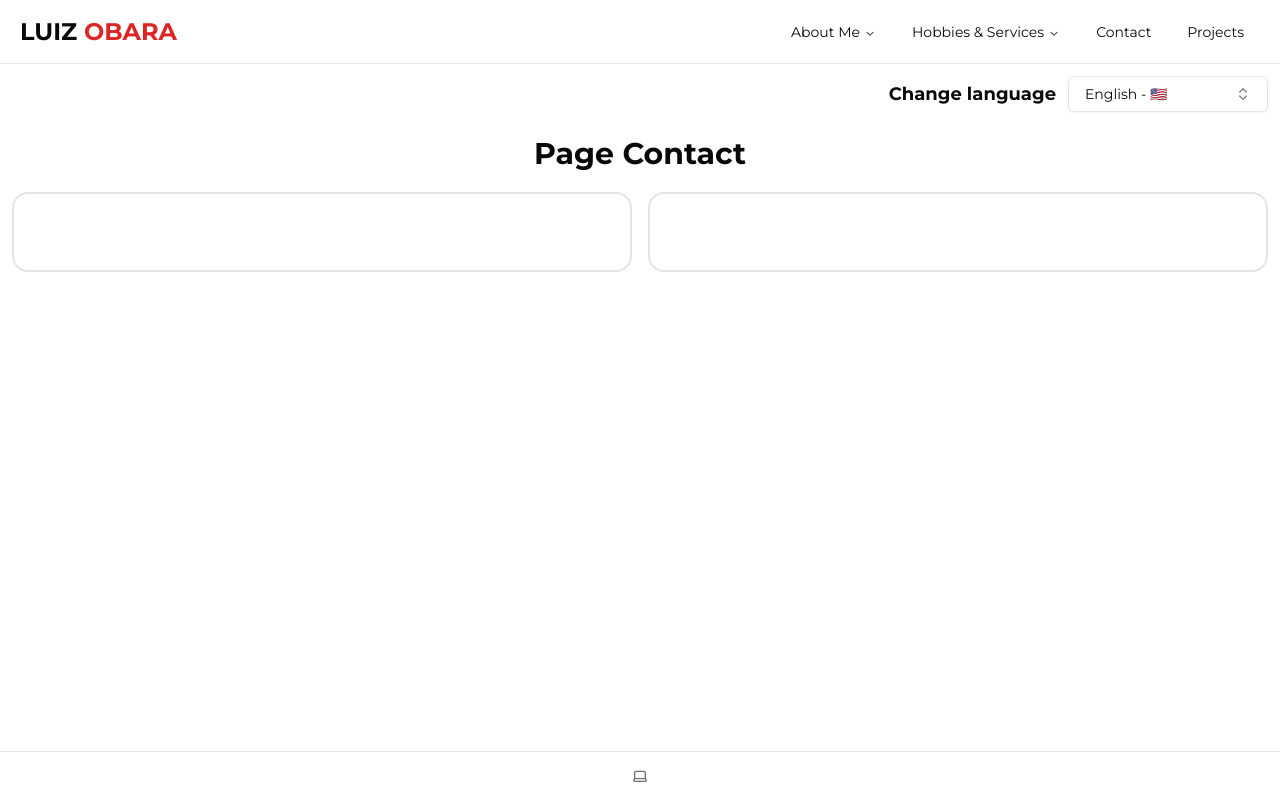
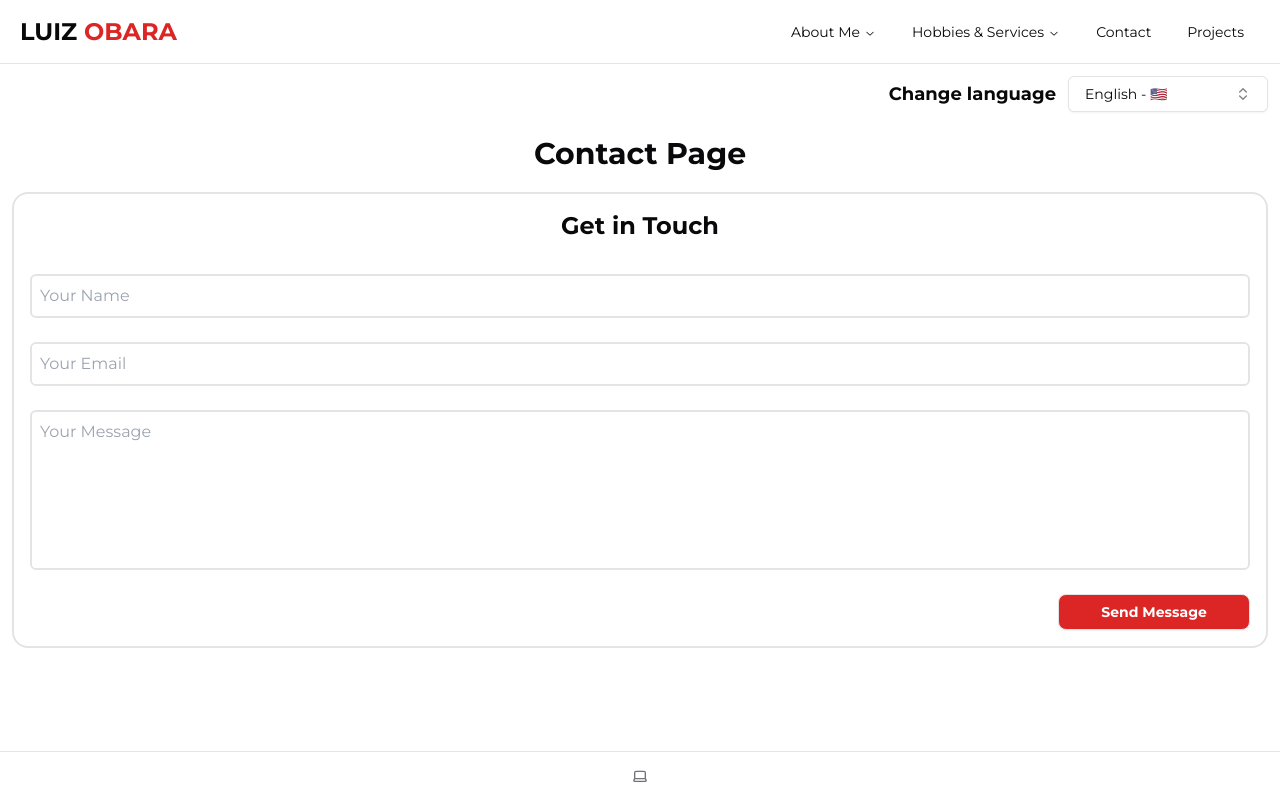
Before and after one commit to LuizObara/luizobara-portifolio, a Next.js app: page /en/contact in a window 1280 px wide. Built offline with nearby package versions, Linux system fonts and the light colour scheme.

Commit message:
feat: ContactForm with SendGrid

```diff
--- /dev/null
+++ b/actions/index.ts
@@ -0,0 +1,27 @@
+"use server";
+
+import { sendEmail } from "../lib/sendgrid";
+
+export const sendContactEmailAction = async (formData: FormData) => {
+  try {
+    const name = formData.get("name") as string;
+    const email = formData.get("email") as string;
+    const message = formData.get("message") as string;
+
+    await sendEmail({
+      to: "luizobara@gmail.com",
+      templateName: "ContactSubmission",
+      dynamicTemplateData: {
+        name,
+        email,
+        message,
+      },
+      replyToEmail: email
+    });
+
+    return { errorMessage: null };
+  } catch (error) {
+    console.error(error);
+    return { errorMessage: "Something went wrong" };
+  }
+};
--- a/app/[lang]/contact/page.tsx
+++ b/app/[lang]/contact/page.tsx
@@ -1,5 +1,6 @@
 import { Locale } from "@/i18n-config";
 import { getDictionary } from "@/lib/get-dictionary";
+import ContactForm from "@/components/contact-form";
 
 export default async function PageContact(
     props: {
@@ -19,15 +20,14 @@ export default async function PageContact(
                     {dictionary.contact.title}
                 </h3>
 
-                {/* TODO dividir em componente */}
-                <div className="grid grid-cols-1 lg:grid-cols-2 gap-4 mt-5">
-                    <div className="border-2 rounded-[16px] h-20">
+                <div className="grid grid-cols-1 lg:grid-cols-1 gap-4 mt-5">
+                    <div className="border-2 rounded-[16px] flex justify-center w-full">
+                        <ContactForm contact={dictionary.contact}/>
+                    </div>
+                    {/* TODO Realizar um meio de agendar ou marcar horários para reuniões ou entrevistas em DataPicker*/}
+                    {/* <div className="border-2 rounded-[16px] h-20">
 
-                    </div>
-
-                    <div className="border-2 rounded-[16px] h-20">
-
-                    </div>
+                    </div> */}
                 </div>
             </div>
         </div>
--- /dev/null
+++ b/components/contact-form.tsx
@@ -0,0 +1,81 @@
+"use client";
+
+import { sendContactEmailAction } from "../actions";
+import { useRef, useTransition } from "react";
+import { Button } from "./ui/button";
+import { toast } from "sonner";
+
+function ContactForm({
+    contact,
+  }: {
+    contact: {
+      title: string,
+      urlWhatsapp: string,
+      form: {
+        heading: string,
+        namePlaceholder: string,
+        emailPlaceholder: string,
+        messagePlaceholder: string,
+        submitButton: string,
+        whatsappButton: string
+      }
+    };
+}) {
+  const formRef = useRef<HTMLFormElement>(null);
+
+  const [isPending, startTransition] = useTransition();
+
+  const handleSubmitContactForm = (formData: FormData) => {
+    startTransition(async () => {
+      const { errorMessage } = await sendContactEmailAction(formData);
+      if (!errorMessage) {
+        toast.success("Message sent!");
+        formRef.current?.reset();
+      } else {
+        toast.error(errorMessage);
+      }
+    });
+  };
+
+  return (
+    <form ref={formRef} action={handleSubmitContactForm} className="rounded-[14px] p-4 w-full">
+    <h3 className="mb-8 text-center text-2xl font-semibold">{contact.form.heading}</h3>
+
+    <div className="flex flex-col gap-6">
+        <input
+            name="name"
+            type="text"
+            placeholder={contact.form.namePlaceholder}
+            className="rounded-md p-2 border border-2 focus:ring-0"
+            disabled={isPending}
+        />
+        <input
+            name="email"
+            type="email"
+            placeholder={contact.form.emailPlaceholder}
+            className="rounded-md p-2 border border-2"
+            disabled={isPending}
+        />
+        <textarea
+            name="message"
+            placeholder={contact.form.messagePlaceholder}
+            className="rounded-md p-2 min-h-40 border border-2"
+            disabled={isPending}
+            style={{resize: 'none'}}
+        />
+        <div className="flex">
+            <Button
+                type="submit"
+                className="w-48 rounded-lg bg-red-600 py-2 ml-auto font-semibold text-white"
+                disabled={isPending}
+                variant={"outline"}
+            >
+                {contact.form.submitButton}
+            </Button>
+        </div>
+    </div>
+    </form>
+  );
+}
+
+export default ContactForm;
--- a/dictionaries/en.json
+++ b/dictionaries/en.json
@@ -14,7 +14,7 @@
     "buttonRow": {
       "lang": "en",
       "contactButton": "Get in Touch",
-      "downloadButton": "Download CV"
+      "downloadButton": "Download Resume"
     }
   },
   "navigation": {
@@ -52,7 +52,16 @@
     ]
   },
   "contact": {
-    "title": "Page Contact"
+    "title": "Contact Page",
+    "urlWhatsapp": "https://api.whatsapp.com/send/?phone=15988038900&text&type=phone_number&app_absent=0",
+    "form": {
+      "heading": "Get in Touch",
+      "namePlaceholder": "Your Name",
+      "emailPlaceholder": "Your Email",
+      "messagePlaceholder": "Your Message",
+      "submitButton": "Send Message",
+      "whatsappButton": "WhatsApp"
+    }
   },
   "projects": {
     "title": "Recent Projects",
--- a/dictionaries/es.json
+++ b/dictionaries/es.json
@@ -13,8 +13,8 @@
     "title": "Desarrollador Front-End",
     "buttonRow": {
       "lang": "es",
-      "contactButton": "teste",
-      "downloadButton": "teste"
+      "contactButton": "Fale conmigo",
+      "downloadButton": "Descargar currículum"
     }
   },
   "navigation": {
@@ -52,7 +52,16 @@
     ]
   },
   "contact": {
-    "title": "Pagina de contacto"
+    "title": "Página de Contacto",
+    "urlWhatsapp": "https://api.whatsapp.com/send/?phone=15988038900&text&type=phone_number&app_absent=0",
+    "form": {
+      "heading": "Contáctanos",
+      "namePlaceholder": "Tu Nombre",
+      "emailPlaceholder": "Tu Correo Electrónico",
+      "messagePlaceholder": "Tu Mensaje",
+      "submitButton": "Enviar Mensaje",
+      "whatsappButton": "WhatsApp"
+    }
   },
   "projects": {
     "title": "Proyectos recientes",
--- a/dictionaries/pt.json
+++ b/dictionaries/pt.json
@@ -52,8 +52,16 @@
     ]
   },
   "contact": {
-    "title": "Pagina de contato",
-    "urlWhatsapp": "https://api.whatsapp.com/send/?phone=15988038900&text&type=phone_number&app_absent=0"
+    "title": "Página de Contato",
+    "urlWhatsapp": "https://api.whatsapp.com/send/?phone=15988038900&text&type=phone_number&app_absent=0",
+    "form": {
+      "heading": "Fale Comigo",
+      "namePlaceholder": "Seu Nome",
+      "emailPlaceholder": "Seu E-mail",
+      "messagePlaceholder": "Sua Mensagem",
+      "submitButton": "Enviar Mensagem",
+      "whatsappButton": "WhatsApp"
+    }
   },
   "projects": {
     "title": "Projetos recentes",
--- /dev/null
+++ b/lib/sendgrid.ts
@@ -0,0 +1,39 @@
+import sgMail, { MailDataRequired } from "@sendgrid/mail";
+
+type Props = {
+  to: string;
+  templateName: "ContactSubmission";
+  dynamicTemplateData?: Record<string, string>;
+  replyToEmail?: string;
+};
+
+export const sendEmail = async ({
+  to,
+  templateName,
+  dynamicTemplateData,
+  replyToEmail,
+}: Props) => {
+  sgMail.setApiKey(process.env.SENDGRID_API_KEY!);
+
+  const msg: MailDataRequired = {
+    to,
+    from: {
+      email: "luizobara@gmail.com",
+      name: "Luiz Obara",
+    },
+    replyTo: replyToEmail ? { email: replyToEmail } : undefined,
+    templateId: templates[templateName],
+    dynamicTemplateData,
+  };
+
+  try {
+    await sgMail.send(msg);
+  } catch (error) {
+    console.error(error);
+    throw new Error("Failed to send email");
+  }
+};
+
+const templates = {
+  ContactSubmission: "d-03f027889202488ab459e2fb927dae56",
+};
--- a/package.json
+++ b/package.json
@@ -18,6 +18,7 @@
     "@radix-ui/react-popover": "^1.1.2",
     "@radix-ui/react-slot": "^1.1.0",
     "@radix-ui/react-tooltip": "^1.1.3",
+    "@sendgrid/mail": "^8.1.4",
     "class-variance-authority": "^0.7.0",
     "clsx": "^2.1.1",
     "cmdk": "^1.0.0",
```
Also changed, not shown: 1 other file (tests, documents, lock files or other folders).
